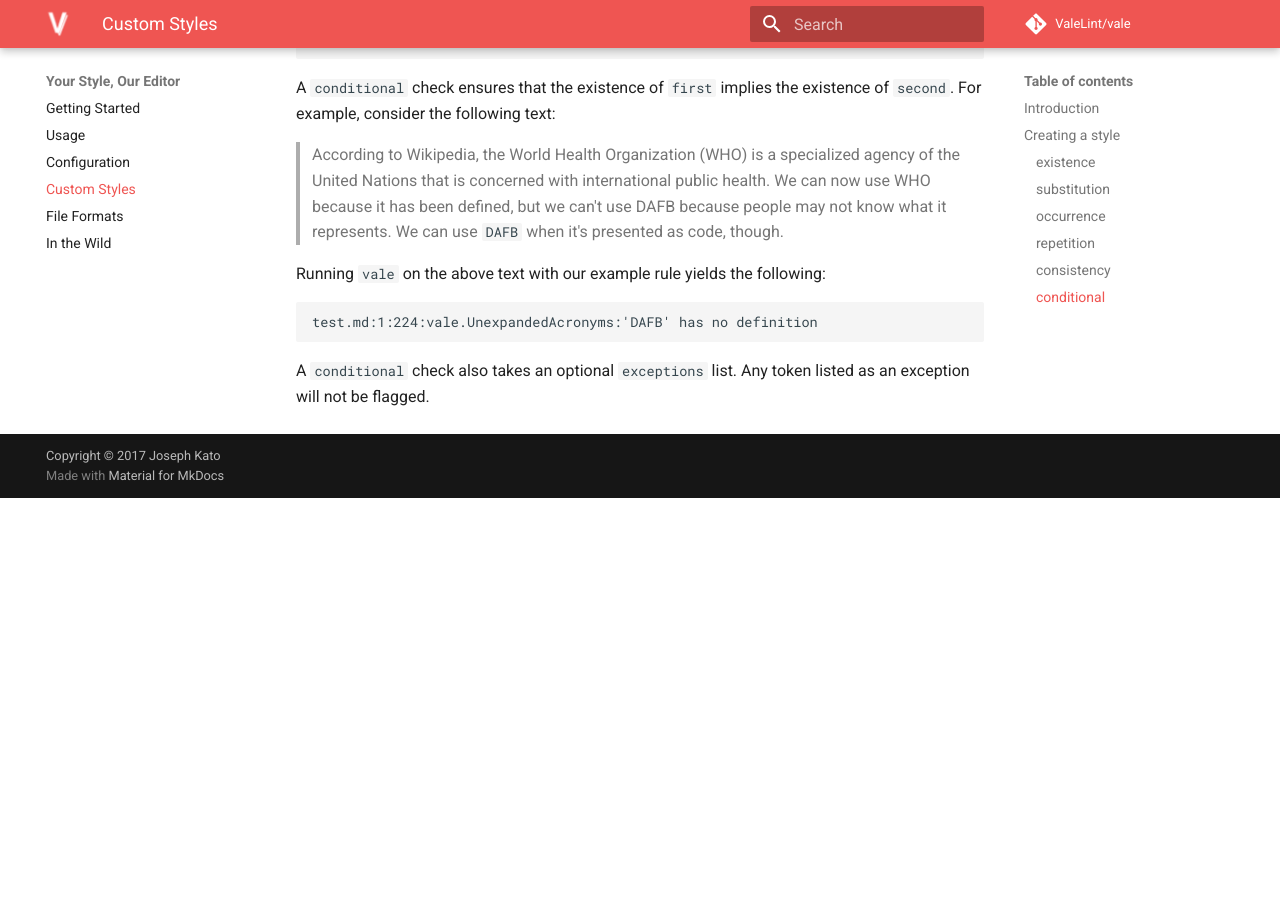
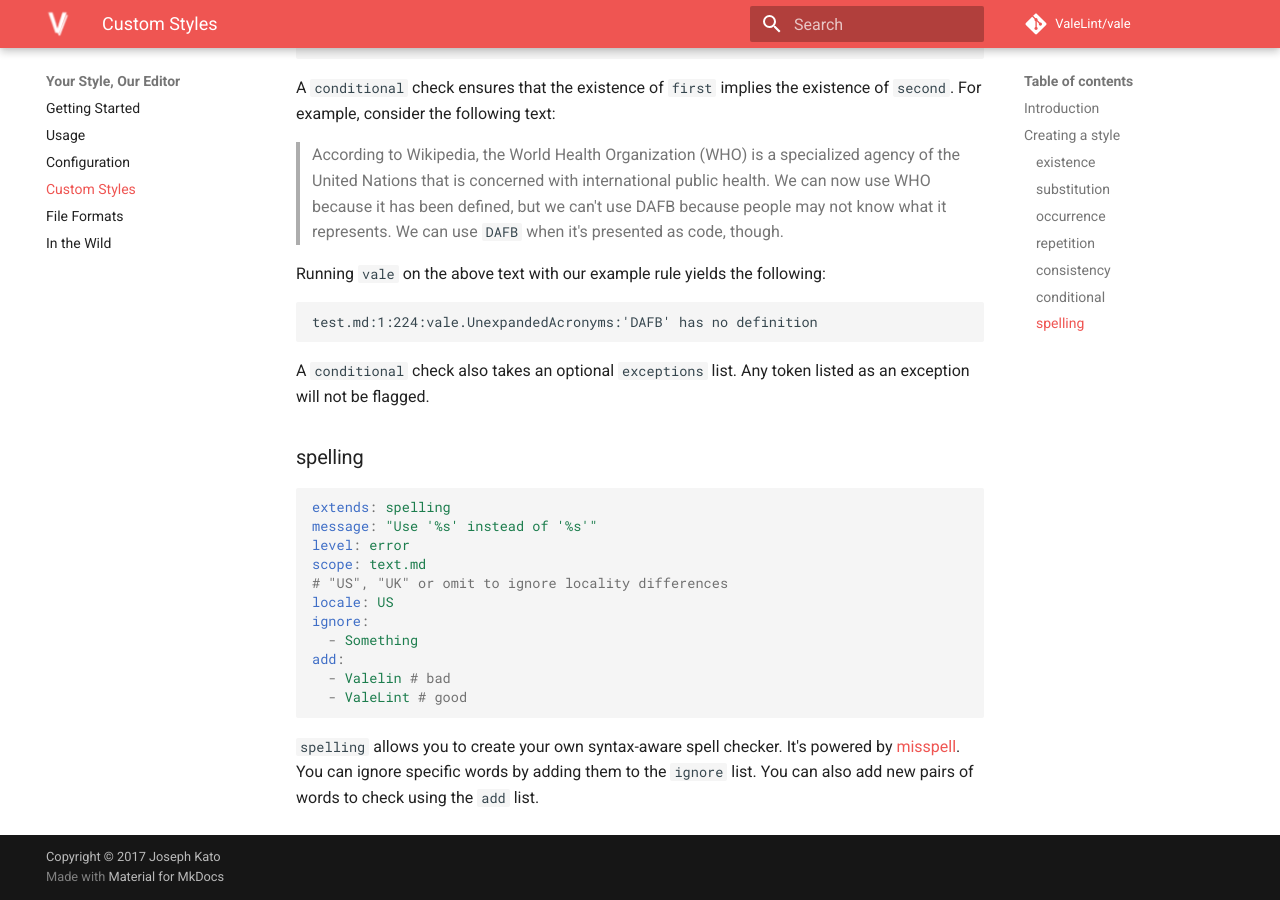
Before and after one commit to wouter-veeken/docs, an MkDocs documentation site: the page built from content/styles.md, in a window 1280 px wide and 900 px high, scrolled down 3636 px. Built offline with MkDocs 1.6.1 and Material for MkDocs 9.7.7, drawn with Linux system fonts in a browser that asks for light colours; comment, search, counter and statistics services are not loaded; old or Windows-style settings are respelled for this version of MkDocs; before the commit the page ends 4134 px from its top, so only the background shows below that.

Commit message:
add info on `spelling`

````diff
--- a/content/styles.md
+++ b/content/styles.md
@@ -172,3 +172,21 @@ test.md:1:224:vale.UnexpandedAcronyms:'DAFB' has no definition
 ```
 
 A `conditional` check also takes an optional `exceptions` list. Any token listed as an exception will not be flagged.
+
+### spelling
+
+```yaml
+extends: spelling
+message: "Use '%s' instead of '%s'"
+level: error
+scope: text.md
+# "US", "UK" or omit to ignore locality differences
+locale: US
+ignore:
+  - Something
+add:
+  - Valelin # bad
+  - ValeLint # good
+```
+
+`spelling` allows you to create your own syntax-aware spell checker. It's powered by [misspell](https://github.com/client9/misspell). You can ignore specific words by adding them to the `ignore` list. You can also add new pairs of words to check using the `add` list.
````
